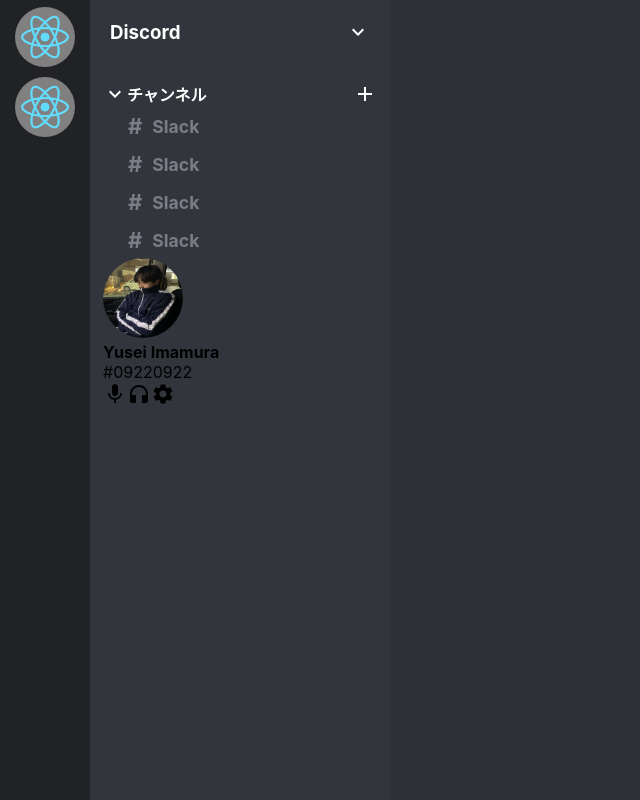
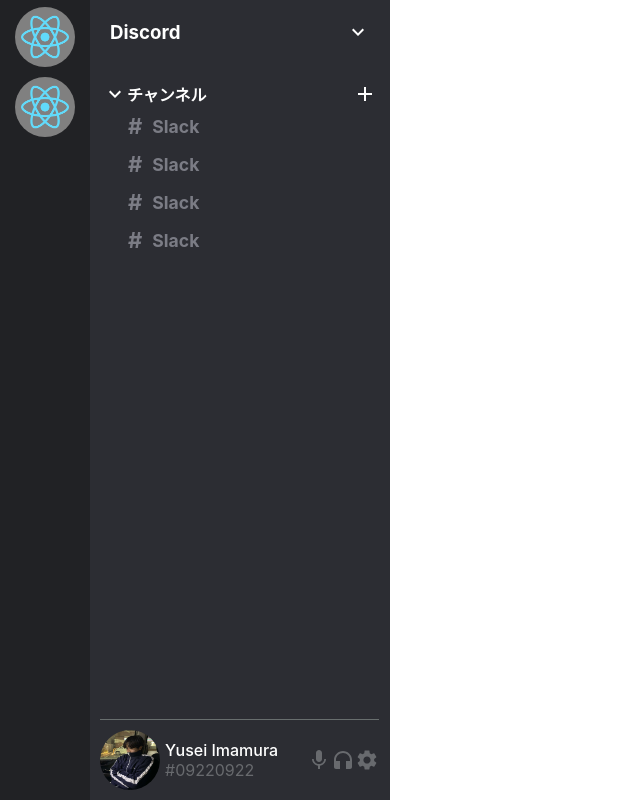
Before and after one commit to yusei53/discord-clone, a React (Create React App) app: page / in a window 1280 px wide. Shown: the whole page, without its empty margins (0-640 px from the left). Built offline with nearby package versions, Linux system fonts and the light colour scheme.

Commit message:
sidebarを修正

```diff
--- a/src/components/sidebar/Sidebar.scss
+++ b/src/components/sidebar/Sidebar.scss
@@ -1,8 +1,8 @@
 .sidebar {
   display: flex;
-  flex: 0.35;
+  flex: 0.3;
   height: 100vh;
-  background-color: #303136;
+  //   background-color: #303136;
 
   .sidebarLeft {
     display: flex;
@@ -29,8 +29,9 @@
     }
   }
   .sidebarRight {
-    background-color: #32363c;
+    background-color: #2c2d33;
     width: 300px;
+    position: relative;
 
     .sidebarTop {
       color: white;
@@ -56,12 +57,41 @@
           cursor: pointer;
         }
       }
+      .sidebarFooter {
+        position: absolute;
+        bottom: 0;
+        display: flex;
+        align-items: center;
+        justify-content: space-between;
+        width: 93%;
+        padding-bottom: 10px;
+        border-top: 1px solid #686e6e;
+        padding-top: 10px;
+        margin-left: -3px;
+      }
       .sidebarAccount {
+        display: flex;
+        align-items: center;
         img {
-          width: 80px;
-          height: 80px;
+          width: 60px;
+          height: 60px;
           border-radius: 9999px;
         }
+        .accountName {
+          margin-left: 5px;
+          h4 {
+            color: white;
+            font-weight: 500;
+          }
+          span {
+            color: #686a6e;
+          }
+        }
+      }
+      .sidebarVoice {
+        display: flex;
+        align-items: center;
+        color: #686a6e;
       }
     }
   }
--- a/src/components/sidebar/Sidebar.tsx
+++ b/src/components/sidebar/Sidebar.tsx
@@ -36,6 +36,7 @@
             <SidebarChannel />
             <SidebarChannel />
           </div>
+          <div className="sidebarFooter">
             <div className="sidebarAccount">
               <img src="./yuse.jpg" alt="" />
               <div className="accountName">
@@ -51,6 +52,7 @@
           </div>
         </div>
       </div>
+    </div>
   );
 };
 
```
Lines whose indentation alone changed are shown as unchanged.
